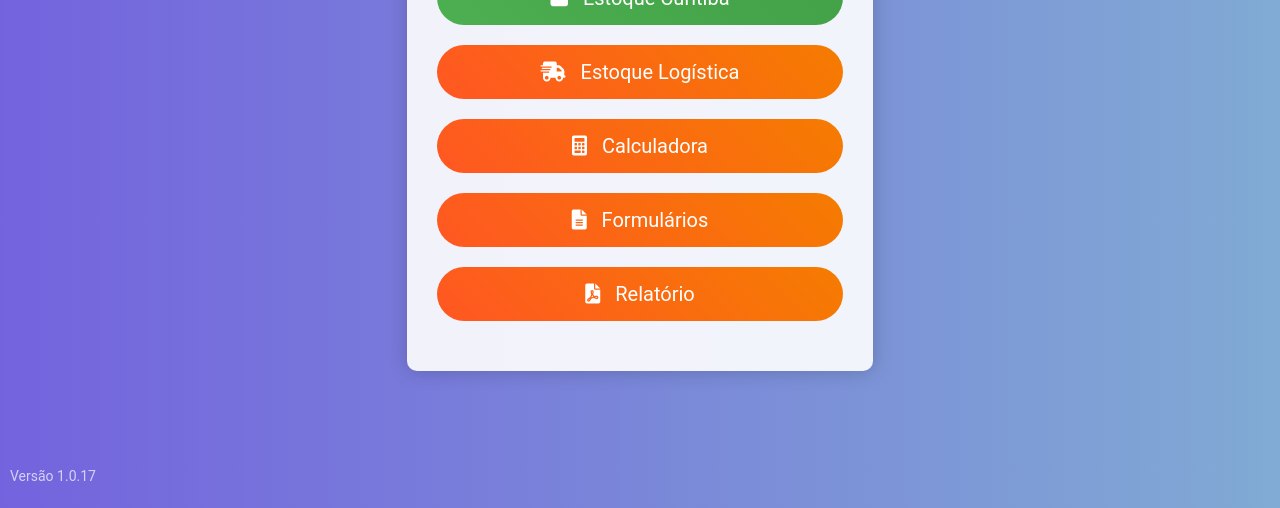
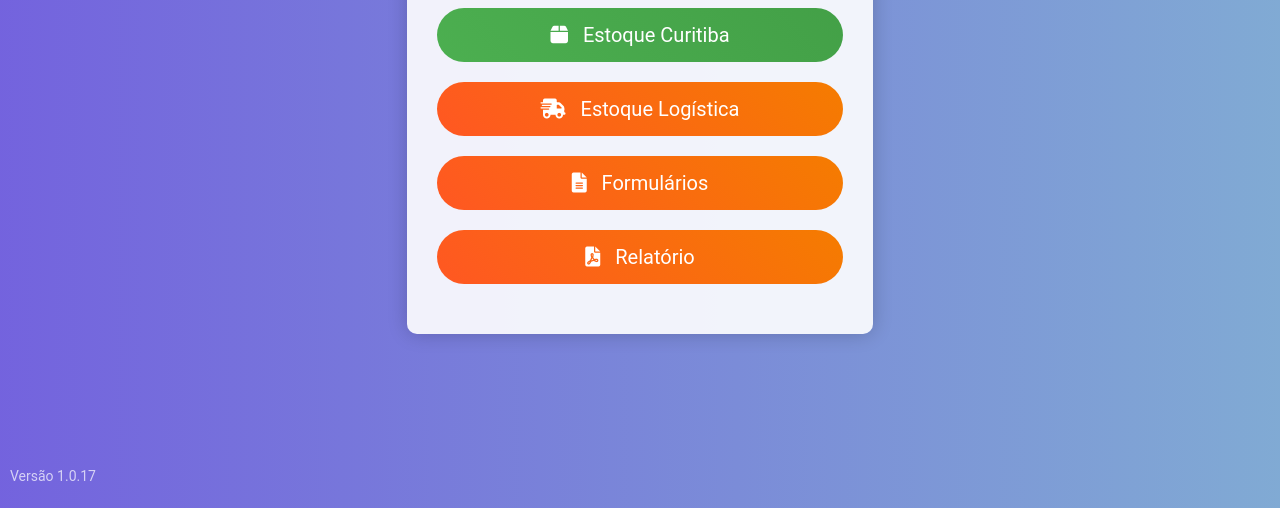
Before and after one commit to kauanlauer/manu, a plain HTML site: page index.html in a window 1280 px wide. Shown: the part 292-800 px from the top of the page. Drawn offline with Linux system fonts and the light colour scheme.

Commit message:
index.html

```diff
--- a/index.html
+++ b/index.html
@@ -143,9 +143,6 @@
         <a class="menu-button" href="log.html">
             <i class="menu-icon fas fa-shipping-fast"></i> Estoque Logística
         </a>
-        <a class="menu-button" href="calc.html">
-            <i class="menu-icon fas fa-calculator"></i> Calculadora
-        </a>
         <a class="menu-button" href="form.html">
             <i class="menu-icon fas fa-file-alt"></i> Formulários
         </a>
```
